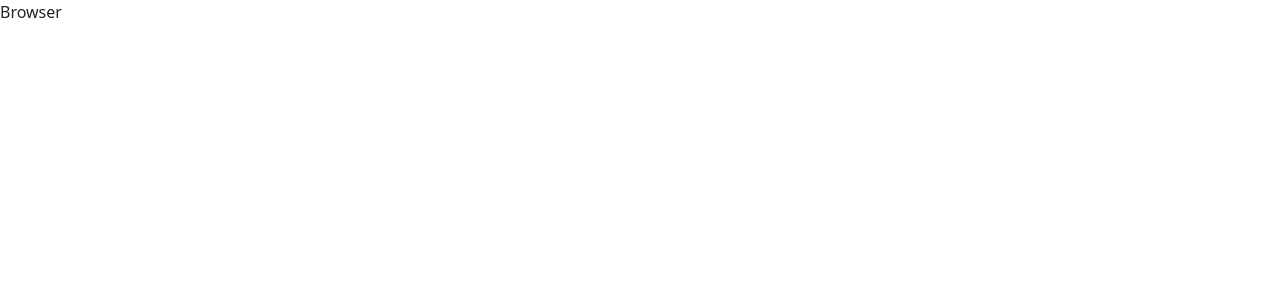
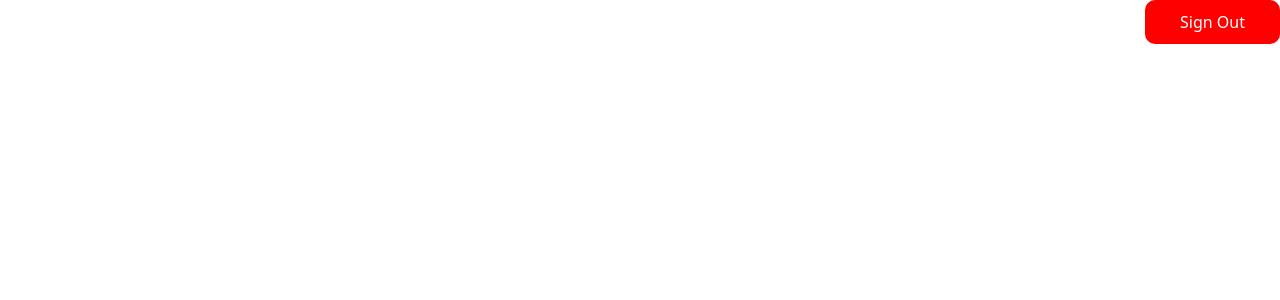
Before and after one commit to rohitkumar015/NetflixGpt, a React (Create React App) app: page /Browser in a window 1280 px wide. Shown: the top 300 px of the page. Built offline with nearby package versions, Linux system fonts and the light colour scheme.

Commit message:
userstate change implentation

```diff
--- a/package.json
+++ b/package.json
@@ -3,6 +3,7 @@
   "version": "0.1.0",
   "private": true,
   "dependencies": {
+    "@reduxjs/toolkit": "^2.0.1",
     "@testing-library/jest-dom": "^5.17.0",
     "@testing-library/react": "^13.4.0",
     "@testing-library/user-event": "^13.5.0",
@@ -11,6 +12,7 @@
     "formik": "^2.4.5",
     "react": "^18.2.0",
     "react-dom": "^18.2.0",
+    "react-redux": "^9.0.2",
     "react-router-dom": "^6.19.0",
     "react-scripts": "5.0.1",
     "web-vitals": "^2.1.4",
--- a/src/App.jsx
+++ b/src/App.jsx
@@ -1,11 +1,37 @@
+import { createBrowserRouter, useNavigate } from "react-router-dom";
+import "./App.css";
 
-import './App.css';
-import Body from './Component/Body';
+import Browser from "./Component/Browser";
+import { RouterProvider } from "react-router-dom";
+import Signup from "./Component/Signup";
+import Body from "./Component/Body";
+import appStore from "./Utils/appStore";
+import { Provider, useDispatch } from "react-redux";
+import Login from "./Component/Login";
+import { useEffect } from "react";
+import { getAuth, onAuthStateChanged } from "firebase/auth";
+import { addUser, removeUser } from "./Utils/userSlice";
+function App() {
 
-function App() {
+  const appRouters = createBrowserRouter([
+    {
+      element: <Login />,
+      path: "/",
+    },
+    {
+      element: <Browser />,
+      path: "/Browser",
+    },
+    {
+      element: <Signup />,
+      path: "/Signup",
+    },
+  ]);
   return (
-    <div className="App">
-      <Body></Body>
+    <div className="">
+      <RouterProvider router={appRouters}>
+        <Body></Body>
+      </RouterProvider>
     </div>
   );
 }
--- a/src/Component/Body.jsx
+++ b/src/Component/Body.jsx
@@ -1,35 +1,37 @@
-import React from 'react'
-import Login from './Login'
-import { createBrowserRouter } from 'react-router-dom'
+import React, { useEffect } from 'react'
 import Browser from './Browser'
-import { RouterProvider } from 'react-router-dom'
-import Signup from './Signup'
+import { Provider, useDispatch } from 'react-redux'
+import appStore from '../Utils/appStore'
+import { getAuth, onAuthStateChanged } from 'firebase/auth'
+import { useNavigate } from 'react-router-dom'
+import { addUser, removeUser } from '../Utils/userSlice'
+import Header from './Header'
+
 const Body = () => {
 
+  const dispatch=useDispatch();
+  const navigate=useNavigate();
+  useEffect(() => {
+    const auth = getAuth();
 
-    const appRouters =createBrowserRouter(
-        [
-            {
-                element:<Login/>,
-                path:'/'
-            },
-            {
-                element:<Browser/>,
-                path:'/Browser'
-            },
-            {
-                element:<Signup/>,
-                path:'/Signup'
-            }
-        ]
-    )
+    onAuthStateChanged(auth, (user) => {
+      if (user) {
+        const { uid, email, displayName,emailVerified } = user;
+        console.log(user.email)
+
+        dispatch(addUser({uid: uid, email:email, displayName:displayName}))
+        navigate('/Browser')
+      } else {
+        dispatch(removeUser())
+        navigate('/Login')
+      }
+    });
+  });
+
   return (
-    <div>
-        <RouterProvider router={appRouters}>
-
-        </RouterProvider>
-
-    </div>
+    <Provider store={appStore}>
+   <Header></Header>
+  </Provider>
   )
 }
 
--- a/src/Component/Browser.jsx
+++ b/src/Component/Browser.jsx
@@ -1,8 +1,10 @@
 import React from 'react'
-
+import Header from './Header'
 const Browser = () => {
   return (
-    <div>Browser</div>
+    <div>
+      <Header></Header>
+    </div>
   )
 }
 
--- a/src/Component/Header.jsx
+++ b/src/Component/Header.jsx
@@ -1,8 +1,26 @@
 import React from 'react'
+import { useDispatch } from 'react-redux'
+import { removeUser } from '../Utils/userSlice';
+import { useNavigate } from 'react-router-dom';
 
 const Header = () => {
+
   return (
-    <div>Header</div>
+    <div>
+      <header>
+        <div className='flex justify-between'>
+          <div>
+
+          </div>
+          <div>
+
+            <button className='netflix_btn w_135px'>
+              Sign Out
+            </button>
+          </div>
+        </div>
+      </header>
+    </div>
   )
 }
 
--- a/src/Component/Login.jsx
+++ b/src/Component/Login.jsx
@@ -59,7 +59,7 @@ const Login = () => {
                 <form action="" onSubmit={handleSubmit}>
                   <div className="form_div">
                     <div className="mt-3 mb-3">
-                      <h2 className="text-white ">Sign In</h2>
+                      <h2 className="text-white  ">Sign In</h2>
                     </div>
 
                     <div className="row gap-3">
--- a/src/Component/Signup.jsx
+++ b/src/Component/Signup.jsx
@@ -1,12 +1,14 @@
 import React from "react";
 import { NavLink } from "react-router-dom";
-
+import {  useNavigate } from "react-router-dom";
 import { useFormik } from "formik";
 import { newUser } from "../Utils/validate";
 
 import { getAuth, createUserWithEmailAndPassword } from "firebase/auth";
 
 const Signup = () => {
+
+  const navigate =useNavigate()
   const {
     values,
     errors,
@@ -35,6 +37,7 @@ const Signup = () => {
           // Signed up
           const user = userCredential.user;
         console.log(user)
+        navigate("/browser")
 
         })
         .catch((error) => {
--- /dev/null
+++ b/src/Utils/appStore.js
@@ -0,0 +1,15 @@
+import { configureStore } from "@reduxjs/toolkit";
+import userReducer from "./userSlice";
+
+
+const appStore=configureStore({
+
+
+    reducer:{
+        user:userReducer,
+
+    }
+})
+
+
+export default appStore;
--- /dev/null
+++ b/src/Utils/userSlice.js
@@ -0,0 +1,18 @@
+import {  createSlice } from "@reduxjs/toolkit";
+
+export  const userSlice = createSlice({
+  name: "user",
+  initialState: "",
+  reducers: {
+    addUser: (state, action) => {
+      return action.payload;
+    },
+    removeUser: (state, action) => {
+      return null;
+    },
+  },
+});
+// console.log(userSlice);
+// console.log(userSlice.actions);
+export const {addUser,removeUser}=userSlice.actions
+export default userSlice.reducer
```
Also changed, not shown: 1 other file (tests, documents, lock files or other folders).
